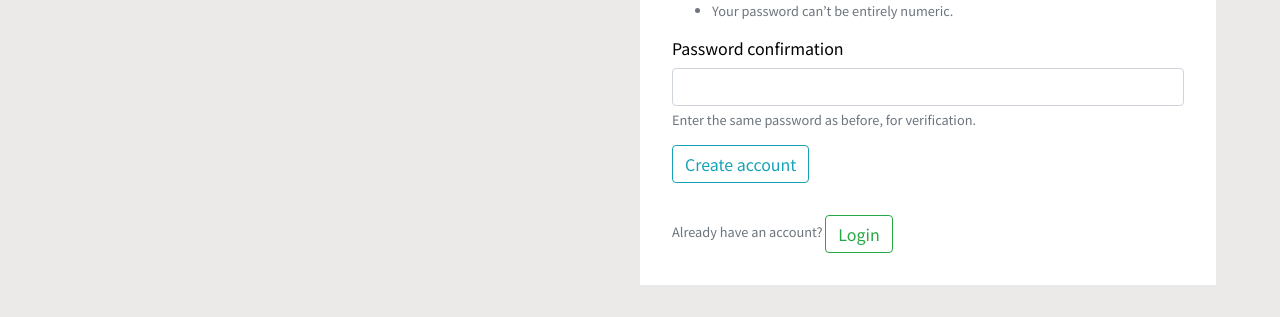
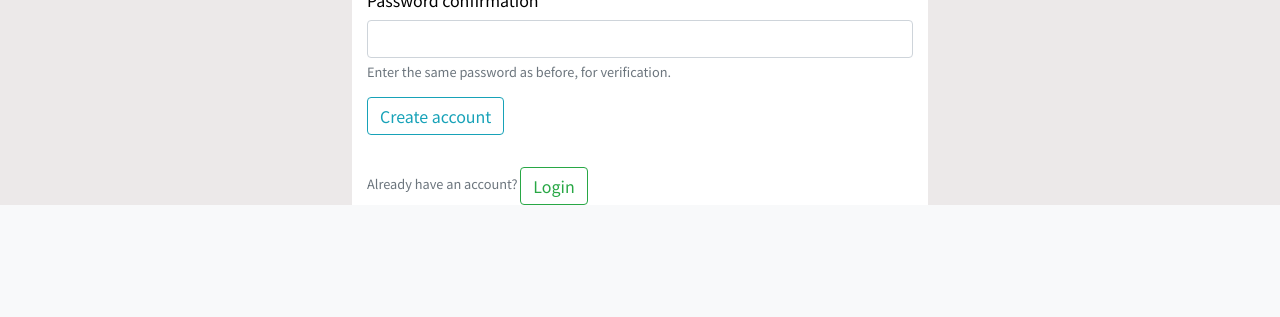
Before and after one commit to joanwanjiku/project-rate, a Django app: page /register/ in a window 1280 px wide. Shown: the part 773-1090 px from the top of the page. After the commit the page ends 978 px from the top, so only its background shows below. Run offline with Django 3.2, Linux system fonts and the light colour scheme; some libraries are stand-ins or nearby versions.

Commit message:
final styles

```diff
--- a/users/static/css/style.css
+++ b/users/static/css/style.css
@@ -14,8 +14,7 @@ h1, h2,h3, h4, h5, h6{
 .login, .register{
     background: white;
     color: black;
-    margin: 2em 0;
-    padding: 2em;
+    margin-top: 1em;
 
 }
 .react{
--- a/users/templates/base.html
+++ b/users/templates/base.html
@@ -35,8 +35,8 @@
 
               <ul class="navbar-nav ml-auto navbar-link">
                 <li class="nav-item">
-                    <form action="">
-                    <div class="input-group">
+                    <form action="{% url 'search-user' %}">
+                      <div class="input-group">
                       <input type="text" class="form-control" placeholder="search" name="user">
                       <div class="input-group-prepend">
                         <button type="submit" class="input-group-text" ><img src="https://img.icons8.com/nolan/25/google-web-search.png"/></button type="submit">
--- a/users/templates/users/login.html
+++ b/users/templates/users/login.html
@@ -2,10 +2,8 @@
 {% load crispy_forms_tags %}
 {% block content %}
     <div class="row">
-        <div class="col-sm-6">
-            <img src="../../../media/image.jpg" alt="" style="width: 100%; margin: 2em auto;">
-        </div>
-        <div class="col-sm-6 login">
+
+        <div class="col-md-6 offset-md-3 login">
             <form action="" method="POST">
                 {% csrf_token %}
                 <div class="form-group">
--- a/users/templates/users/register.html
+++ b/users/templates/users/register.html
@@ -2,10 +2,7 @@
 {% load crispy_forms_tags %}
 {% block content %}
     <div class="row">
-        <div class="col-sm-6">
-            <img src="../../../media/image.jpg" alt="" style="width: 100%; margin: 2em auto;">
-        </div>
-        <div class="col-sm-6 register">
+        <div class="col-md-6 offset-md-3 register">
             <form action="" method="POST">
                 {% csrf_token %}
                 <div class="form-group">
```
